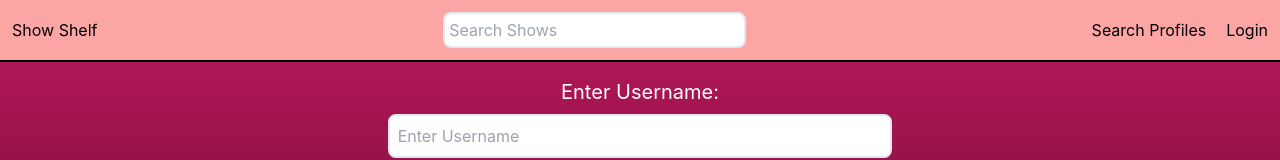
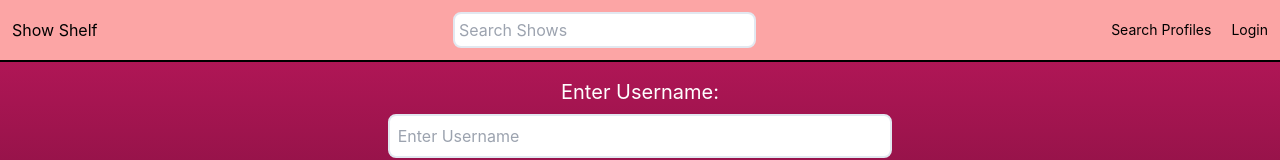
Before and after one commit to rombuskii/movie, a Next.js app in the folder client/: page /profile/search in a window 1280 px wide. Shown: the top 160 px of the page. Built offline with nearby package versions, Linux system fonts and the light colour scheme; no server answers.

Commit message:
Update Navbar.js

```diff
--- a/client/src/components/Navbar.js
+++ b/client/src/components/Navbar.js
@@ -31,7 +31,7 @@ const Navbar = () => {
             <form className='w-full max-w-[30ch]' onSubmit={handleSubmit}>
             <input value={search} onChange={e => setSearch(e.target.value)} placeholder='Search Shows' className='duration-300 border-2 outline-none focus:border-black text-black rounded-lg p-1 w-full max-w-[30ch]' type='text'/>
             </form>
-            <div className='flex gap-2 xl:gap-5 items-center'>
+            <div className='flex gap-2 xl:gap-5 text-sm xl:text-md items-center'>
             {user !== undefined && user.admin && <Link className='duration-300 hover:text-red-500' href='/admin'>Admin</Link>}
                 {user !== undefined && <Link className='duration-300 hover:text-white' href='/profile'>{/*user.username.charAt(0).toUpperCase() + user.username.slice(1)*/`Profile`}</Link>}
                 {<Link className='duration-300 hover:text-white' href='/profile/search'>{/*user.username.charAt(0).toUpperCase() + user.username.slice(1)*/`Search Profiles`}</Link>}
```
